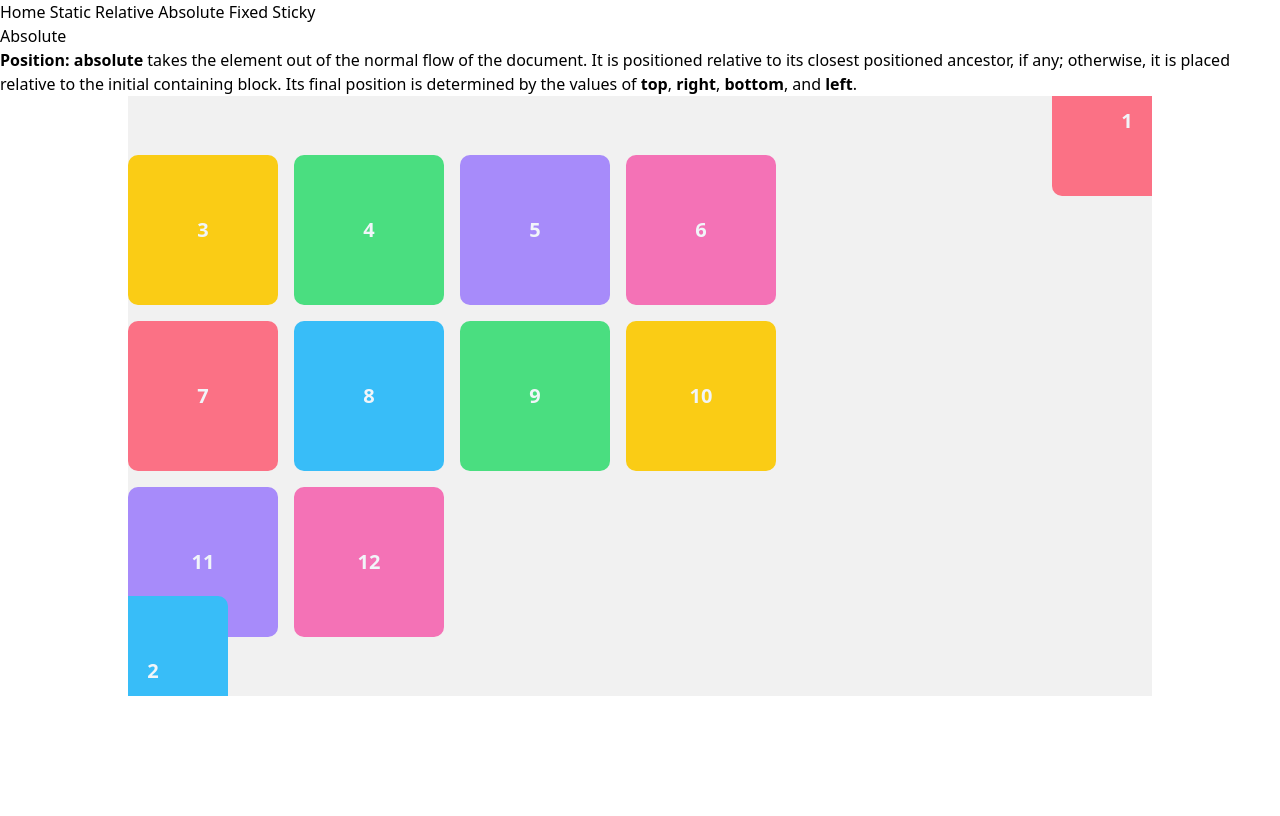
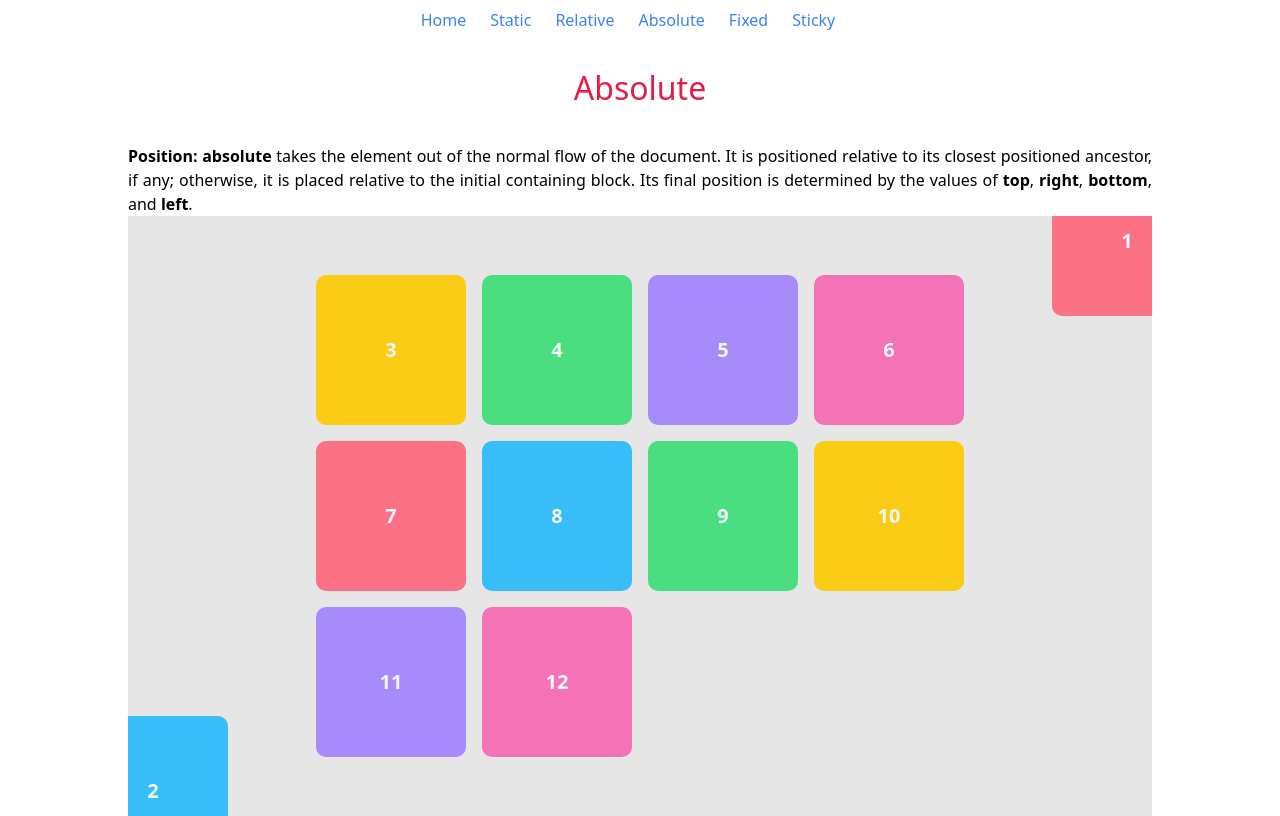
Before and after one commit to rat-tub/frontend-components, a SvelteKit app: page /positioning/absolute in a window 1280 px wide. Built offline with nearby package versions, Linux system fonts and the light colour scheme.

Commit message:
style: better styling for positioning route

```diff
--- a/src/routes/positioning/+layout.svelte
+++ b/src/routes/positioning/+layout.svelte
@@ -3,13 +3,42 @@
   import "./style.css";
 </script>
 
-<nav>
-  <a href="{base}/">Home</a>
-  <a href="{base}/positioning/static/">Static</a>
-  <a href="{base}/positioning/relative/">Relative</a>
-  <a href="{base}/positioning/absolute">Absolute</a>
-  <a href="{base}/positioning/fixed">Fixed</a>
-  <a href="{base}/positioning/sticky">Sticky</a>
+<nav class=" mt-2 flex w-screen justify-center items-center text-center">
+  <ul class="flex">
+    <li class="mr-6">
+      <a class="text-blue-500 hover:text-blue-800" href="{base}/">Home</a>
+    </li>
+    <li class="mr-6">
+      <a
+        class="text-blue-500 hover:text-blue-800"
+        href="{base}/positioning/static/">Static</a
+      >
+    </li>
+    <li class="mr-6">
+      <a
+        class="text-blue-500 hover:text-blue-800"
+        href="{base}/positioning/relative/">Relative</a
+      >
+    </li>
+    <li class="mr-6">
+      <a
+        class="text-blue-500 hover:text-blue-800"
+        href="{base}/positioning/absolute">Absolute</a
+      >
+    </li>
+    <li class="mr-6">
+      <a
+        class="text-blue-500 hover:text-blue-800"
+        href="{base}/positioning/fixed">Fixed</a
+      >
+    </li>
+    <li class="mr-6">
+      <a
+        class="text-blue-500 hover:text-blue-800"
+        href="{base}/positioning/sticky">Sticky</a
+      >
+    </li>
+  </ul>
 </nav>
 
 <slot />
--- a/src/routes/positioning/absolute/+page.svelte
+++ b/src/routes/positioning/absolute/+page.svelte
@@ -9,7 +9,7 @@
 </p>
 
 <section>
-  <div class="container">
+  <div>
     <div class="item item-1">1</div>
     <div class="item item-2">2</div>
     <div class="item item-3">3</div>
@@ -32,7 +32,7 @@
     overflow-y: hidden;
   }
 
-  .container {
+  section div {
     /* position: relative; */
     z-index: 0;
   }
--- a/src/routes/positioning/fixed/+page.svelte
+++ b/src/routes/positioning/fixed/+page.svelte
@@ -7,7 +7,7 @@
 </p>
 
 <section>
-  <div class="container">
+  <div>
     <div class="item item-1">1</div>
     <div class="item item-2">2</div>
     <div class="item item-3">3</div>
--- a/src/routes/positioning/relative/+page.svelte
+++ b/src/routes/positioning/relative/+page.svelte
@@ -8,7 +8,7 @@
 </p>
 
 <section>
-  <div class="container">
+  <div>
     <div class="item item-1">1</div>
     <div class="item item-2">2</div>
     <div class="item item-3">3</div>
--- a/src/routes/positioning/static/+page.svelte
+++ b/src/routes/positioning/static/+page.svelte
@@ -7,7 +7,7 @@
 </p>
 
 <section>
-  <div class="container">
+  <div>
     <div class="item item-1">1</div>
     <div class="item item-2">2</div>
     <div class="item item-3">3</div>
--- a/src/routes/positioning/sticky/+page.svelte
+++ b/src/routes/positioning/sticky/+page.svelte
@@ -9,7 +9,7 @@
 </p>
 
 <section>
-  <div class="container">
+  <div>
     <div class="item item-1">1</div>
     <div class="item item-2">2</div>
     <div class="item item-3">3</div>
--- a/src/routes/positioning/style.css
+++ b/src/routes/positioning/style.css
@@ -1,9 +1,3 @@
-*,
-*::before,
-*::after {
-  box-sizing: border-box;
-}
-
 :root {
   --clr-dark: #070a12;
   --clr-light: #f1f5f9;
@@ -16,17 +10,31 @@
   --clr-yellow: #facc15;
 }
 
+h1 {
+  text-align: center;
+  margin-top: 2rem;
+  margin-bottom: 2rem;
+  font-size: 2rem;
+  color: var(--clr-accent);
+}
+
+p {
+  text-align: justify;
+  margin-left: 10vw;
+  margin-right: 10vw;
+}
+
 section {
   height: 75vh;
-  background-color: #f1f1f1;
+  background-color: hsl(0, 0%, 90%);
   display: flex;
+  justify-content: center;
+  align-items: center;
   margin-left: 10%;
   margin-right: 10%;
-  justify-content: center;
-  align-items: center;
 }
 
-.container {
+section div {
   display: grid;
   grid-template-rows: repeat(3, 150px);
   grid-template-columns: repeat(4, 150px);
```
